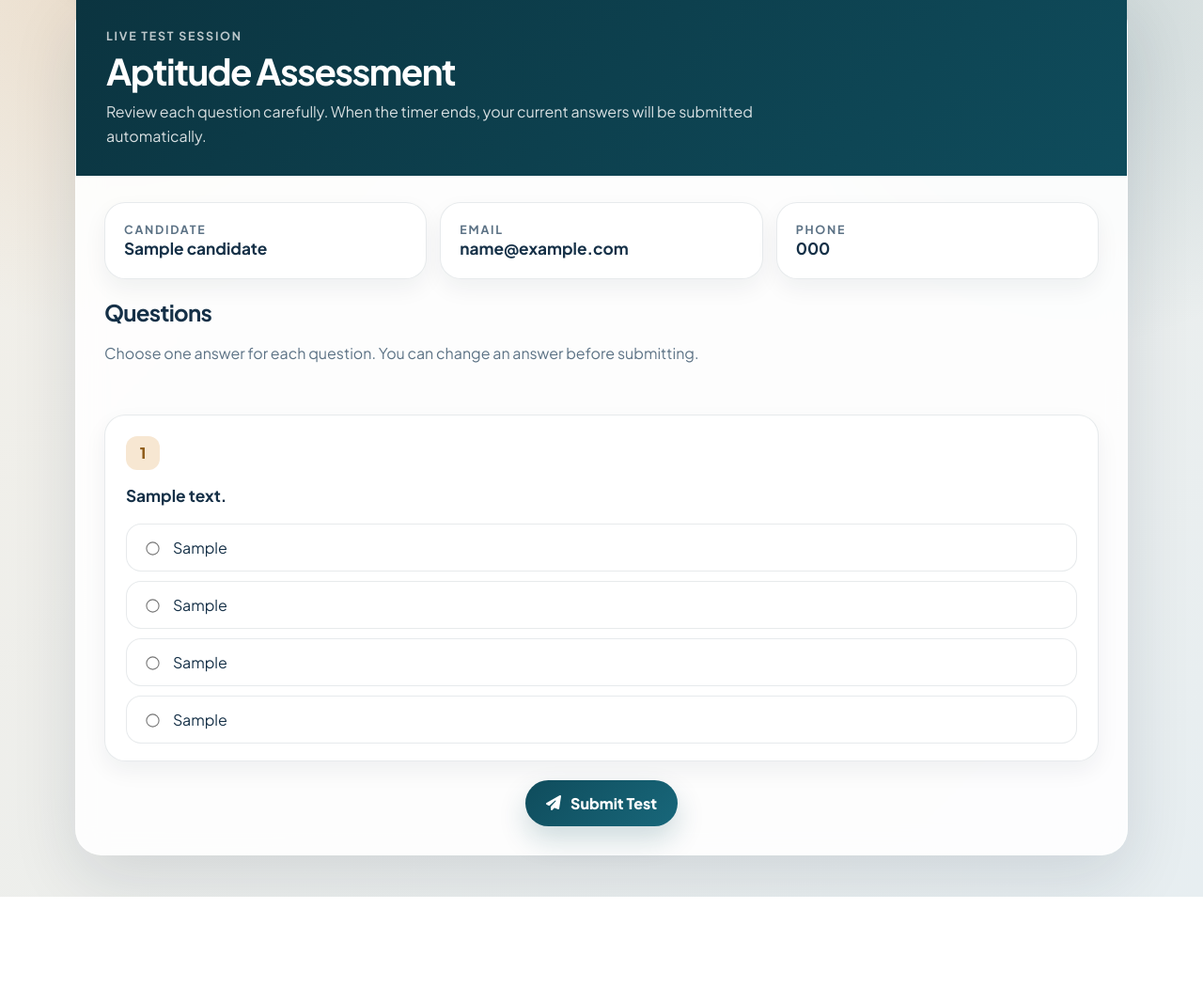
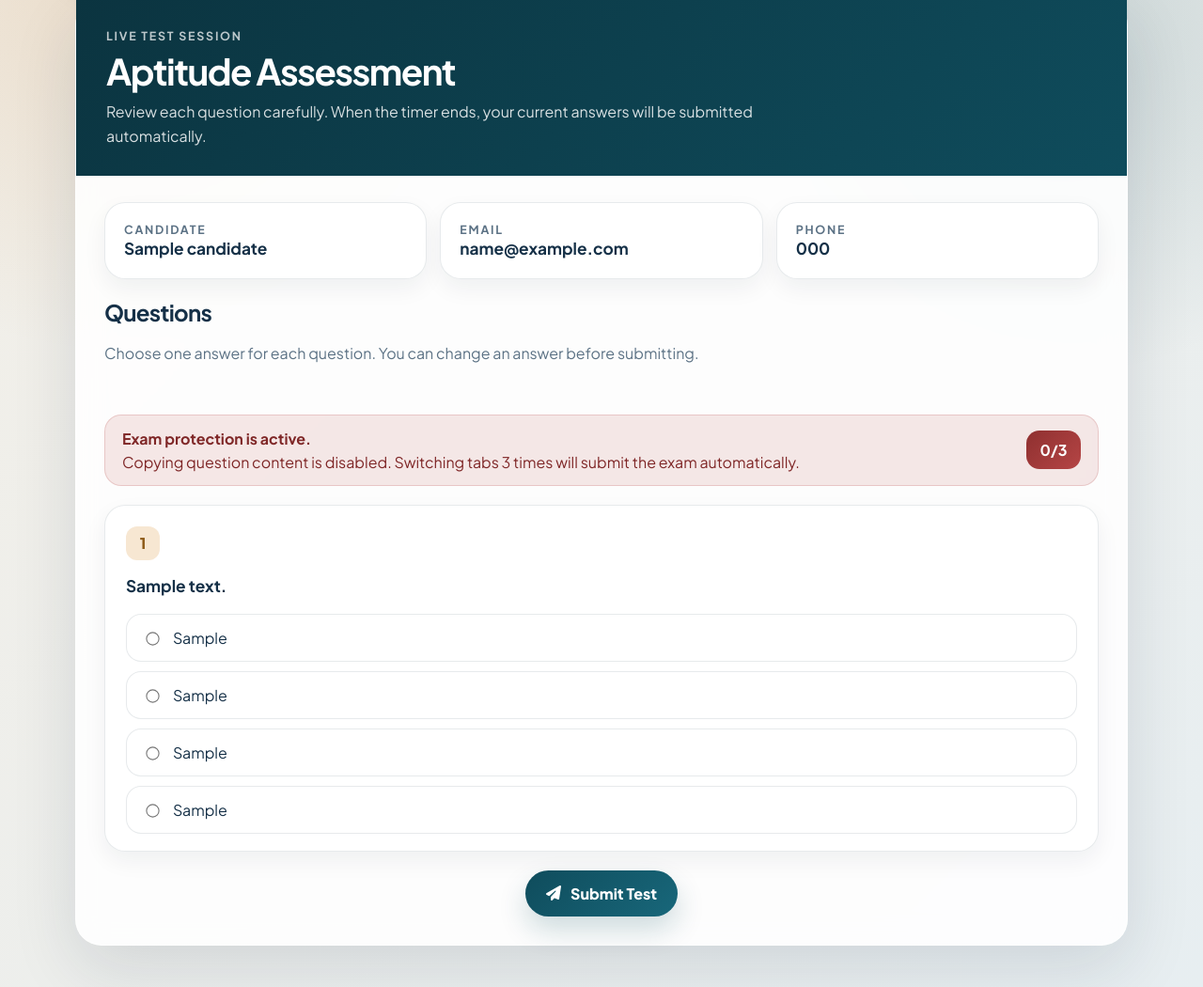
Before and after one commit to samarthbhagane/Exam-Portal, a Django app: template templates/exam.html in a window 1280 px wide. Shown: the part 155-1205 px from the top of the page at 94% size. Before the commit the page ends 1109 px from the top, so only its background shows below. Run offline with Django 3.2, Linux system fonts and the light colour scheme; the template is opened without the code that fills it: most values are stand-ins (such as "Sample title", 1, 10 or a date in 2020).

Commit message:
tab-switch

```diff
--- a/templates/exam.html
+++ b/templates/exam.html
@@ -4,6 +4,20 @@
 <style>
     .exam-layout { display: grid; gap: 20px; }
     .candidate-banner { display: grid; grid-template-columns: repeat(3, minmax(0, 1fr)); gap: 14px; }
+    .warning-banner {
+        display: flex; align-items: center; justify-content: space-between; gap: 12px;
+        padding: 14px 18px; border-radius: 18px; background: rgba(181, 69, 69, 0.12);
+        border: 1px solid rgba(181, 69, 69, 0.2); color: #7f2727;
+    }
+    .warning-banner strong { display: block; margin-bottom: 4px; }
+    .warning-count {
+        min-width: 58px; padding: 10px 14px; border-radius: 14px; text-align: center;
+        background: linear-gradient(135deg, #8f3030, #b54545); color: #fff; font-weight: 700;
+    }
+    .question-card, .question-card h3, .option span {
+        -webkit-user-select: none; -moz-user-select: none; user-select: none;
+        -webkit-touch-callout: none;
+    }
     .timeup-overlay {
         position: fixed; inset: 0; background: rgba(9, 23, 34, 0.56); display: none;
         align-items: center; justify-content: center; z-index: 100; padding: 20px;
@@ -65,6 +79,14 @@
                     </div>
                 </div>
 
+                <div class="warning-banner">
+                    <div>
+                        <strong>Exam protection is active.</strong>
+                        Copying question content is disabled. Switching tabs 3 times will submit the exam automatically.
+                    </div>
+                    <div class="warning-count"><span id="warningCount">0</span>/3</div>
+                </div>
+
                 {% for q in questions %}
                 <div class="question-card question">
                     <div class="question-index">{{ forloop.counter }}</div>
@@ -108,14 +130,48 @@
 <script>
 document.addEventListener("DOMContentLoaded", function () {
     let timeLeft = sessionStorage.getItem("timeLeft") ? parseInt(sessionStorage.getItem("timeLeft")) : 5 * 60;
+    let tabWarnings = sessionStorage.getItem("tabWarnings") ? parseInt(sessionStorage.getItem("tabWarnings")) : 0;
     const timer = document.getElementById("timer");
     const form = document.getElementById("examForm");
     const modal = document.getElementById("timeUpModal");
+    const warningCount = document.getElementById("warningCount");
     let isSubmitting = false;
 
     function allowSubmitNavigation() {
         isSubmitting = true;
         window.onbeforeunload = null;
+        sessionStorage.removeItem("timeLeft");
+        sessionStorage.removeItem("tabWarnings");
+    }
+
+    function safeSubmit() {
+        if (isSubmitting) {
+            return;
+        }
+        allowSubmitNavigation();
+        form.submit();
+    }
+
+    function renderWarningCount() {
+        warningCount.textContent = Math.min(tabWarnings, 3);
+    }
+
+    function registerTabWarning() {
+        if (isSubmitting || document.visibilityState !== "hidden") {
+            return;
+        }
+
+        tabWarnings += 1;
+        sessionStorage.setItem("tabWarnings", tabWarnings);
+        renderWarningCount();
+
+        if (tabWarnings >= 3) {
+            alert("You switched tabs 3 times. The exam will be submitted now.");
+            safeSubmit();
+            return;
+        }
+
+        alert("Warning " + tabWarnings + " of 3: tab switching is not allowed. After 3 warnings, your exam will be submitted automatically.");
     }
 
     function updateTimer() {
@@ -130,13 +186,13 @@ document.addEventListener("DOMContentLoaded", function () {
             modal.style.display = "flex";
             clearInterval(interval);
             setTimeout(() => {
-                allowSubmitNavigation();
-                form.submit();
+                safeSubmit();
             }, 3000);
         }
         timeLeft--;
     }
 
+    renderWarningCount();
     updateTimer();
     const interval = setInterval(updateTimer, 1000);
     form.addEventListener("submit", allowSubmitNavigation);
@@ -147,6 +203,31 @@ document.addEventListener("DOMContentLoaded", function () {
         return "Exam is in progress!";
     };
     document.addEventListener("contextmenu", function (e) { e.preventDefault(); });
+    document.addEventListener("copy", function (e) { e.preventDefault(); });
+    document.addEventListener("cut", function (e) { e.preventDefault(); });
+    document.addEventListener("paste", function (e) { e.preventDefault(); });
+    document.addEventListener("selectstart", function (e) {
+        if (!e.target.closest("input")) {
+            e.preventDefault();
+        }
+    });
+    document.addEventListener("dragstart", function (e) {
+        if (!e.target.closest("input")) {
+            e.preventDefault();
+        }
+    });
+    document.addEventListener("keydown", function (e) {
+        const key = e.key.toLowerCase();
+        const blockedCombo = e.ctrlKey || e.metaKey;
+
+        if (blockedCombo && ["a", "c", "x", "v", "s", "p", "u"].includes(key)) {
+            e.preventDefault();
+        }
+        if (key === "f12") {
+            e.preventDefault();
+        }
+    });
+    document.addEventListener("visibilitychange", registerTabWarning);
     document.querySelectorAll(".question").forEach((question) => {
         question.querySelectorAll("input[type=radio]").forEach((radio) => {
             radio.addEventListener("change", () => {
@@ -158,9 +239,7 @@ document.addEventListener("DOMContentLoaded", function () {
 });
 
 function submitExam() {
-    window.onbeforeunload = null;
     document.getElementById("examForm").submit();
-    window.location.href = "{% url 'submit' %}";
 }
 </script>
 {% endblock %}
```
